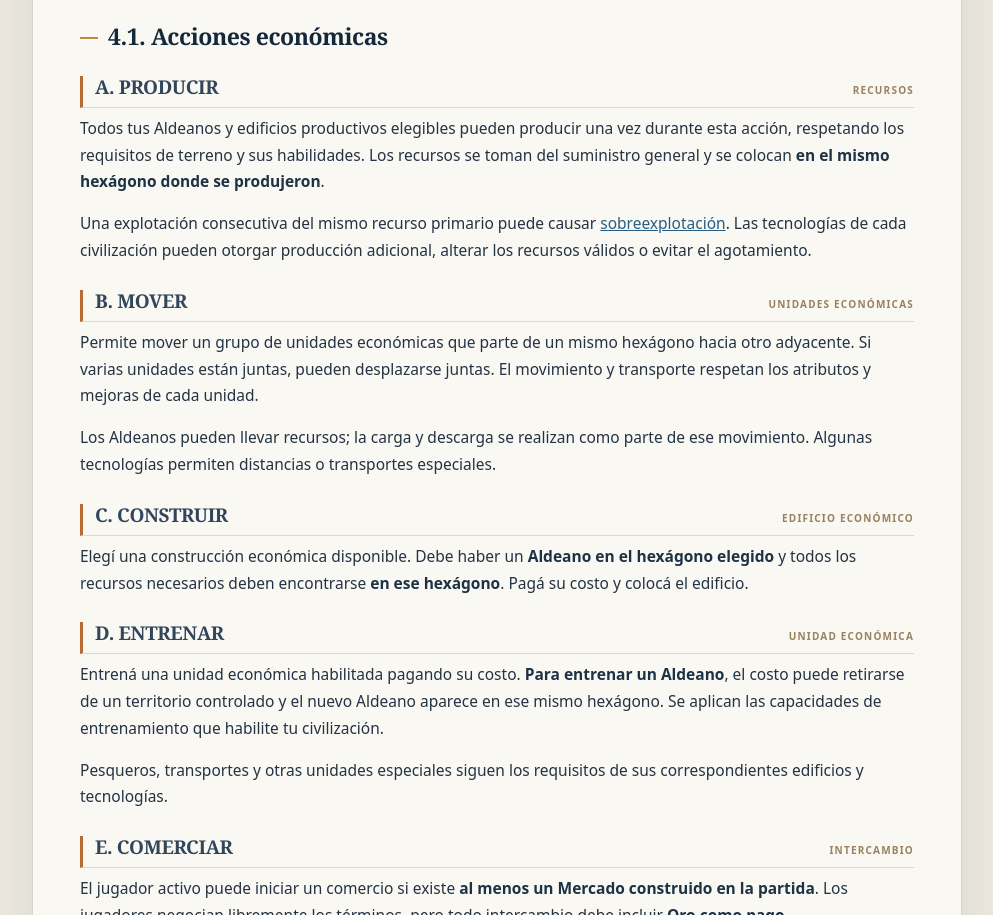
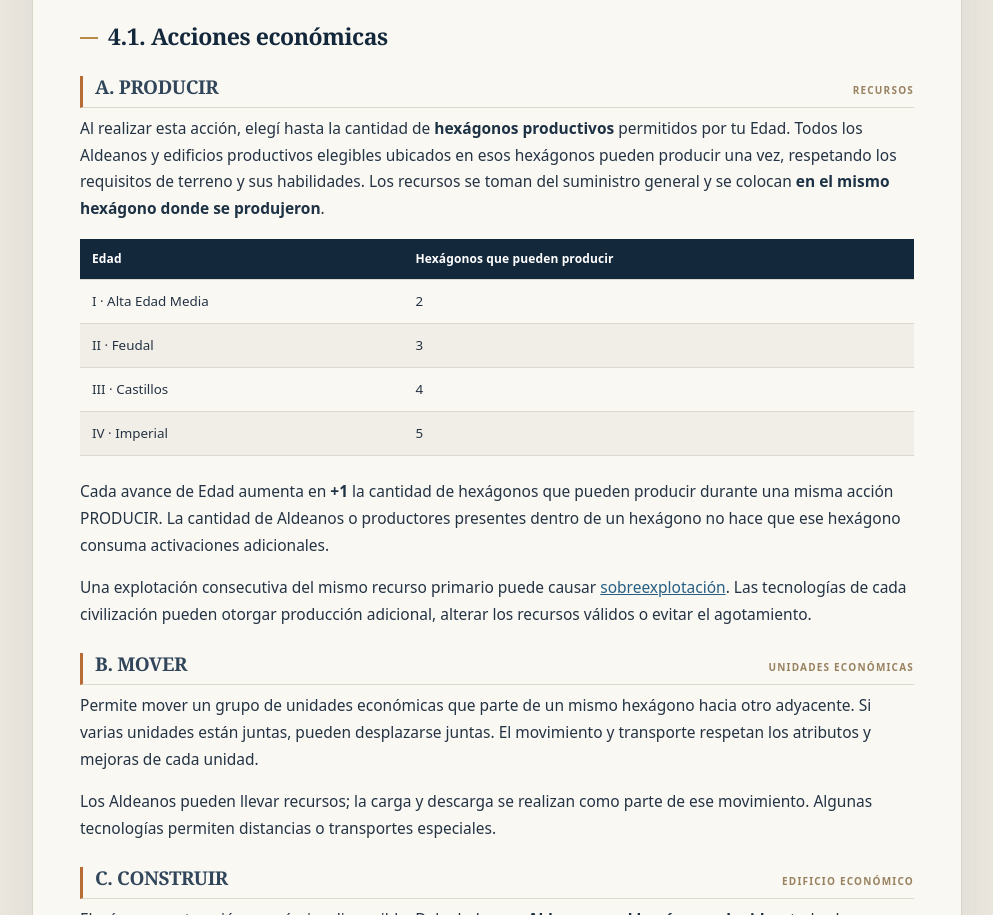
Before and after one commit to TzalDadok/player-mat-engine, a plain HTML site: page player-mat-engine-v1/reglamento.html in a window 1280 px wide. Shown: the part 9455-10370 px from the top of the page, without its empty margins (284-1277 px from the left). Drawn offline with Linux system fonts and the light colour scheme.

Commit message:
Limit production hexes by Age

```diff
--- a/player-mat-engine-v1/reglamento.html
+++ b/player-mat-engine-v1/reglamento.html
@@ -315,7 +315,9 @@
         <section class="section action-section econ" id="economicas">
           <h3>4.1. Acciones económicas</h3>
           <div class="action-title"><h4>A. PRODUCIR</h4><span class="type">Recursos</span></div>
-          <p>Todos tus Aldeanos y edificios productivos elegibles pueden producir una vez durante esta acción, respetando los requisitos de terreno y sus habilidades. Los recursos se toman del suministro general y se colocan <strong>en el mismo hexágono donde se produjeron</strong>.</p>
+          <p>Al realizar esta acción, elegí hasta la cantidad de <strong>hexágonos productivos</strong> permitidos por tu Edad. Todos los Aldeanos y edificios productivos elegibles ubicados en esos hexágonos pueden producir una vez, respetando los requisitos de terreno y sus habilidades. Los recursos se toman del suministro general y se colocan <strong>en el mismo hexágono donde se produjeron</strong>.</p>
+          <table><thead><tr><th>Edad</th><th>Hexágonos que pueden producir</th></tr></thead><tbody><tr><td>I · Alta Edad Media</td><td>2</td></tr><tr><td>II · Feudal</td><td>3</td></tr><tr><td>III · Castillos</td><td>4</td></tr><tr><td>IV · Imperial</td><td>5</td></tr></tbody></table>
+          <p>Cada avance de Edad aumenta en <strong>+1</strong> la cantidad de hexágonos que pueden producir durante una misma acción PRODUCIR. La cantidad de Aldeanos o productores presentes dentro de un hexágono no hace que ese hexágono consuma activaciones adicionales.</p>
           <p>Una explotación consecutiva del mismo recurso primario puede causar <a href="#territorios">sobreexplotación</a>. Las tecnologías de cada civilización pueden otorgar producción adicional, alterar los recursos válidos o evitar el agotamiento.</p>
 
           <div class="action-title"><h4>B. MOVER</h4><span class="type">Unidades económicas</span></div>
```
